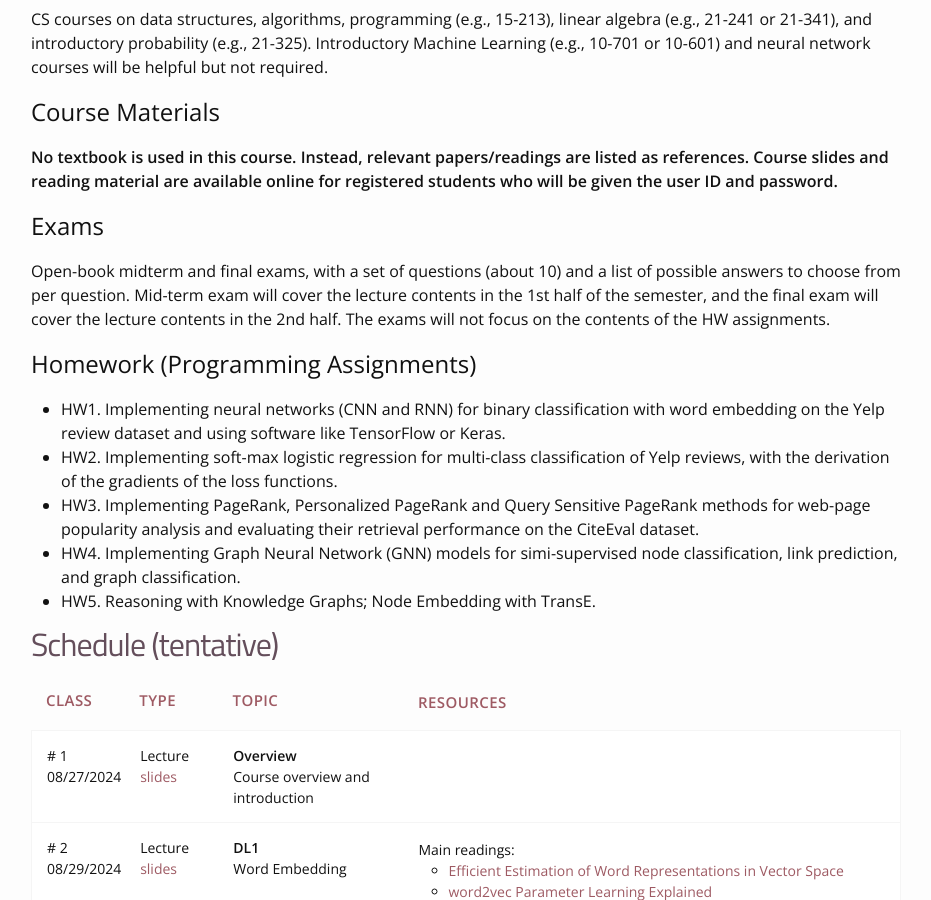
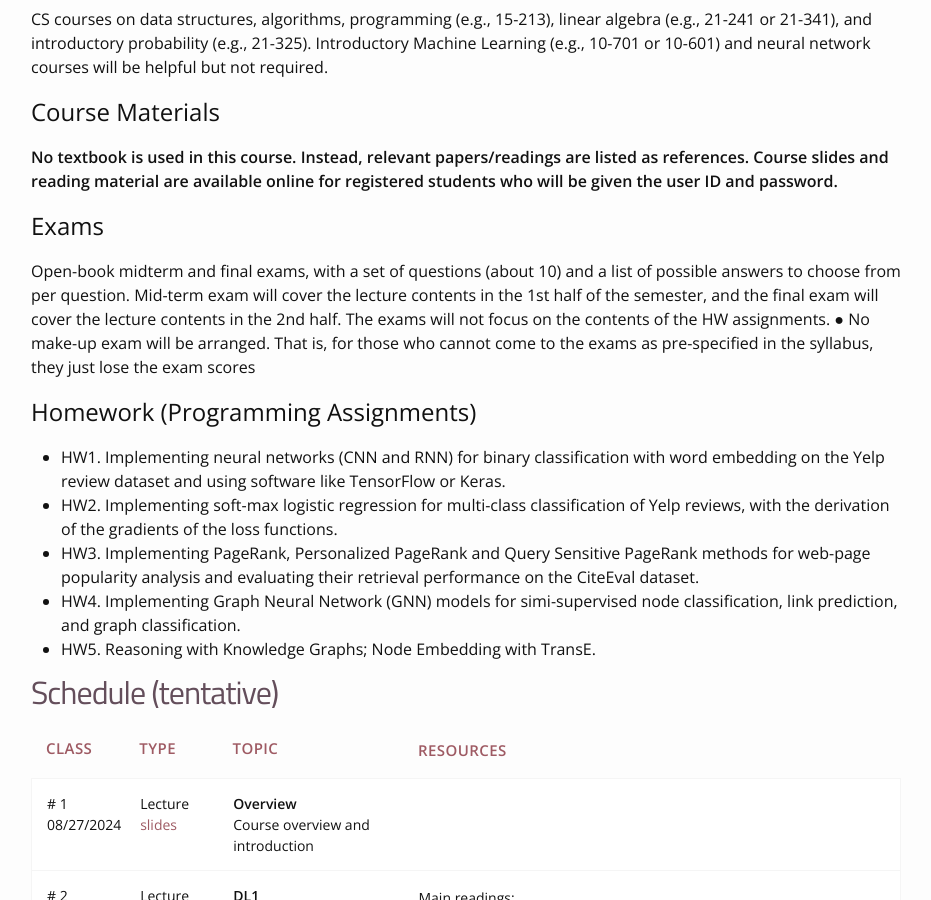
Before and after one commit to cmu-ml-graph-2024f/f2024, a Jekyll site: the page built from index.md, in a window 1280 px wide and 900 px high, scrolled down 1062 px. Shown: the whole window, without its empty margins (174-1105 px from the left). Built offline with Jekyll 4.4.1, drawn with Linux system fonts in a browser that asks for light colours; nearby versions of some CDN libraries.

Commit message:
Update course_info.yml

```diff
--- a/_data/course_info.yml
+++ b/_data/course_info.yml
@@ -6,7 +6,7 @@ course_summary: "Graphs offer a natural way to represent complex relationships a
 # Course description
 prerequisites: CS courses on data structures, algorithms, programming (e.g., 15-213), linear algebra (e.g., 21-241 or 21-341), and introductory probability (e.g., 21-325). Introductory Machine Learning (e.g., 10-701 or 10-601) and neural network courses will be helpful but not required.
 course_materials: <b> No textbook is used in this course. Instead, relevant papers/readings are listed as references.  Course slides and reading material are available online for registered students who will be given the user ID and password. </b>
-exams: Open-book midterm and final exams, with a set of questions (about 10) and a list of possible answers to choose from per question.  Mid-term exam will cover the lecture contents in the 1st half of the semester, and the final exam will cover the lecture contents in the 2nd half. The exams will not focus on the contents of the HW assignments.
+exams: Open-book midterm and final exams, with a set of questions (about 10) and a list of possible answers to choose from per question.  Mid-term exam will cover the lecture contents in the 1st half of the semester, and the final exam will cover the lecture contents in the 2nd half. The exams will not focus on the contents of the HW assignments. ●	No make-up exam will be arranged. That is, for those who cannot come to the exams as pre-specified in the syllabus, they just lose the exam scores
 
 # Logistics
 logistics:
```
